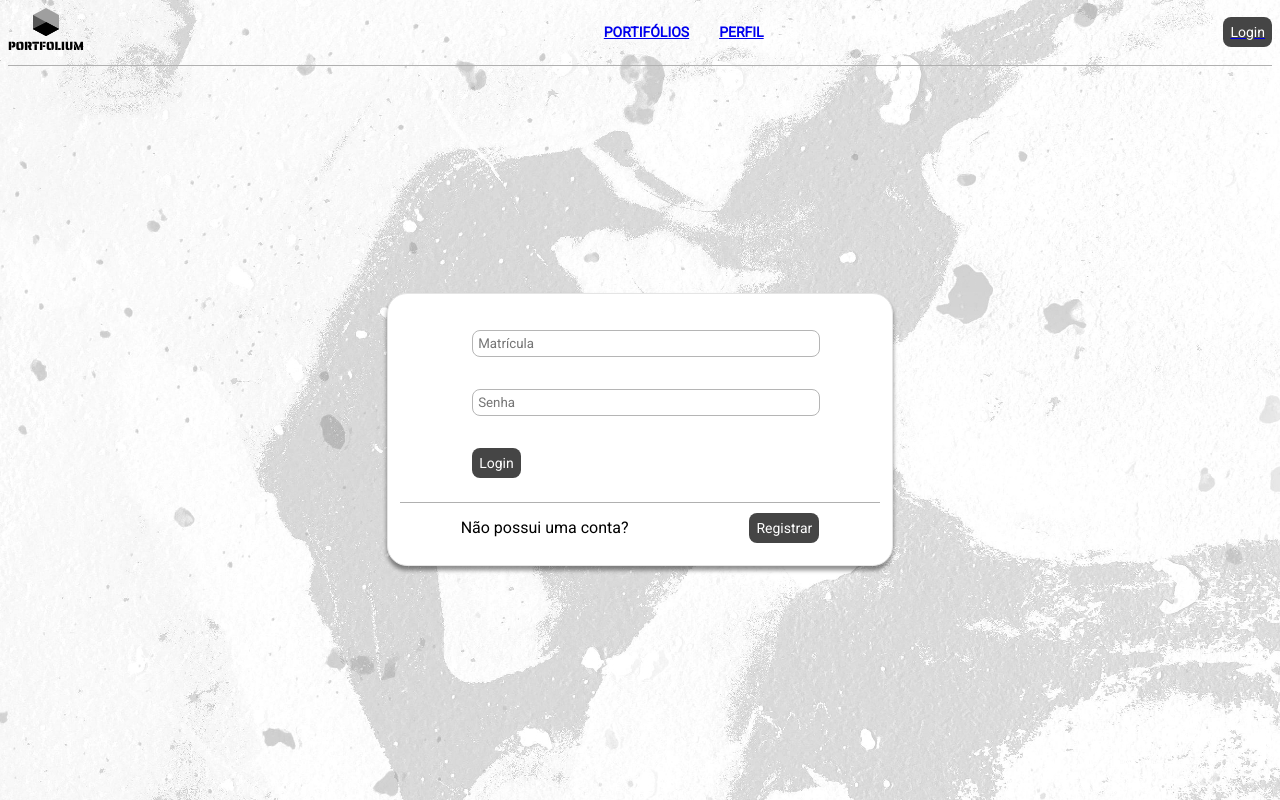
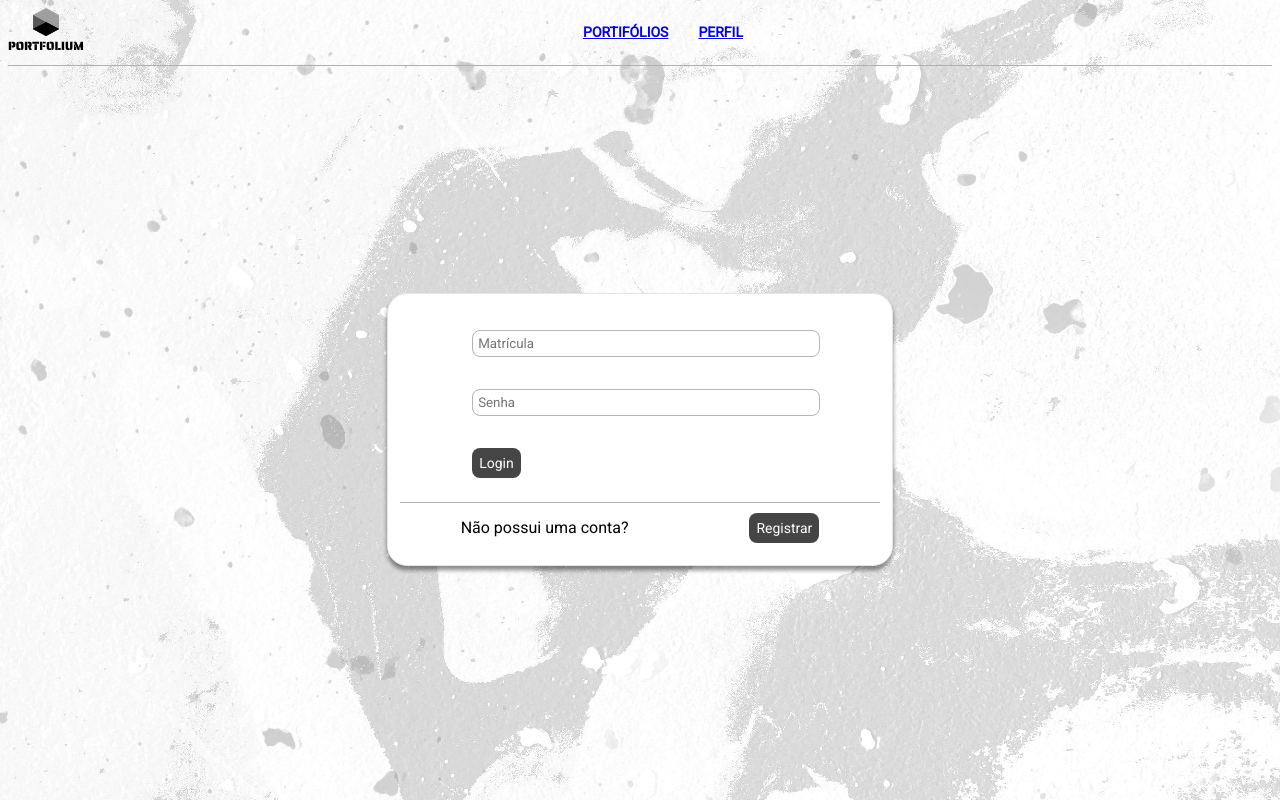
Before and after one commit to gphelipe1/portfolium_frontend, a React (Create React App) app in the folder frontend/: page /login in a window 1280 px wide. Built offline with nearby package versions, Linux system fonts and the light colour scheme.

Commit message:
feature: omit login button from header when user is logged

```diff
--- a/frontend/src/App.js
+++ b/frontend/src/App.js
@@ -2,16 +2,29 @@ import React from "react";
 import { BrowserRouter as Router, Link } from "react-router-dom";
 
 import Routes from "./routes";
-import { withStore } from "./store";
+import { withStore, useStore } from "./store";
 
 import Logo from "./assets/logo";
 import Button from "./components/Button";
 import Divider from "./components/Divider";
 
+import { userIdKey } from "./utils/constansts";
+
 import { Container, Header, Wrapper, Option, LogoWrapper } from "./styles";
 
 const App = () => {
+  const userId = localStorage.getItem(userIdKey);
   const ContainerWithStore = withStore(Container);
+
+  const renderUserInfo = () => {
+    return userId ? (
+      <Link to="/login">
+        <Button>Login</Button>
+      </Link>
+    ) : (
+      <Wrapper />
+    );
+  };
 
   const renderHeader = () => (
     <Header>
@@ -28,9 +41,7 @@ const App = () => {
           <Option>PERFIL</Option>
         </Link>
       </Wrapper>
-      <Link to="/login">
-        <Button>Login</Button>
-      </Link>
+      {renderUserInfo()}
     </Header>
   );
 
--- a/frontend/src/storage/index.js
+++ b/frontend/src/storage/index.js
@@ -1,10 +1,11 @@
 import { useState, useEffect } from "react";
 
-const project = "@portifolium";
-const userIdKey = `${project}/userId`;
-const userTypeKey = `${project}/userType`;
-const userNameKey = `${project}/userName`;
-const userDescriptionKey = `${project}/userDescription`;
+import {
+  userIdKey,
+  userTypeKey,
+  userNameKey,
+  userDescriptionKey,
+} from "../utils/constansts";
 
 export default function Storage() {
   const [userId, setID] = useState(null);
--- /dev/null
+++ b/frontend/src/utils/constansts.js
@@ -0,0 +1,5 @@
+export const project = "@portifolium";
+export const userIdKey = `${project}/userId`;
+export const userTypeKey = `${project}/userType`;
+export const userNameKey = `${project}/userName`;
+export const userDescriptionKey = `${project}/userDescription`;
```
